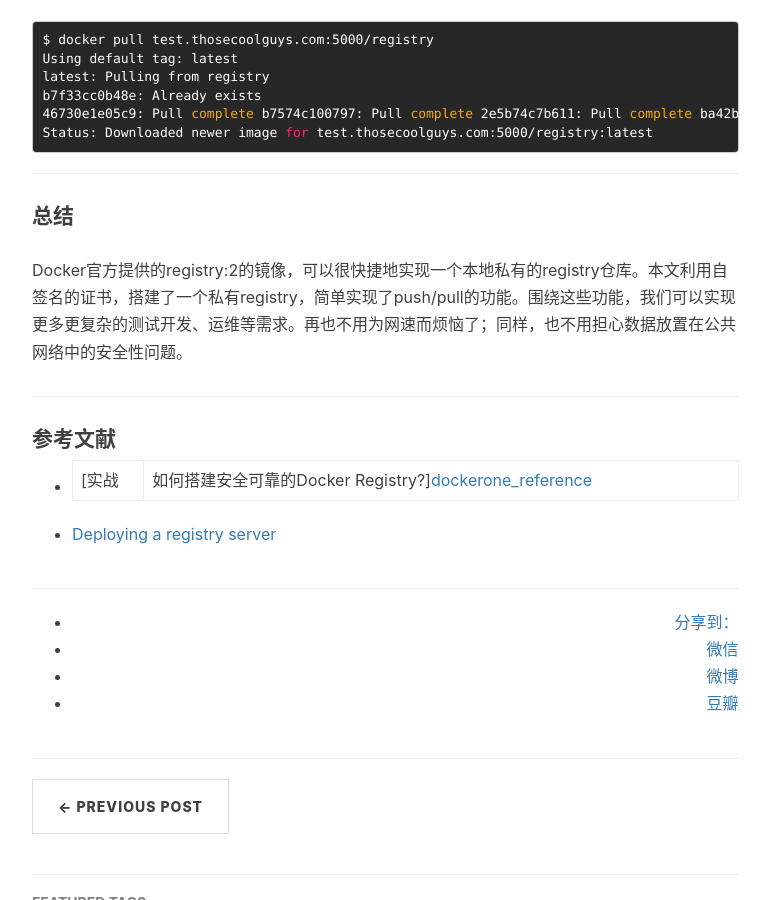
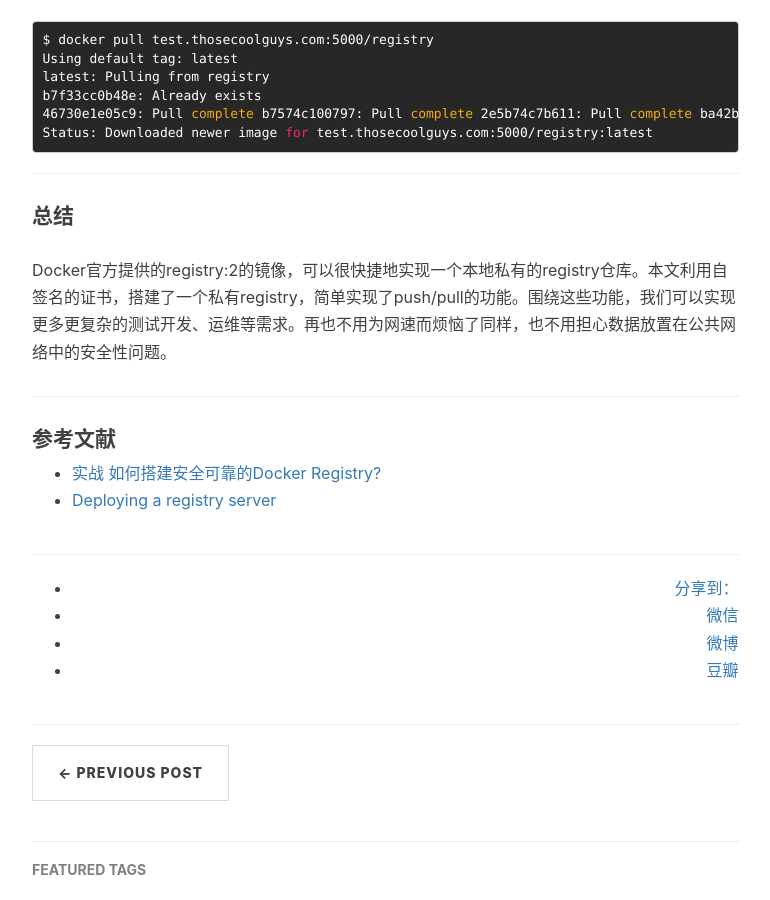
Before and after one commit to benjamin87/benjamin87.github.io, a Jekyll site: the page built from _posts/2017-01-04-docker-registry.markdown, in a window 1280 px wide and 900 px high, scrolled down 2900 px. Shown: the whole window, without its empty margins (233-1003 px from the left). Built offline with Jekyll 4.4.1, drawn with Linux system fonts in a browser that asks for light colours; nearby versions of some CDN libraries; comment, search, counter and statistics services are not loaded; some of the changed text lies outside the part shown.

Commit message:
fix docker registry

```diff
--- a/_posts/2017-01-04-docker-registry.markdown
+++ b/_posts/2017-01-04-docker-registry.markdown
@@ -120,13 +121,13 @@ Status: Downloaded newer image for test.thosecoolguys.com:5000/registry:latest
 
 #### 总结
 
-Docker官方提供的registry:2的镜像，可以很快捷地实现一个本地私有的registry仓库。本文利用自签名的证书，搭建了一个私有registry，简单实现了push/pull的功能。围绕这些功能，我们可以实现更多更复杂的测试开发、运维等需求。再也不用为网速而烦恼了；同样，也不用担心数据放置在公共网络中的安全性问题。
+Docker官方提供的registry:2的镜像，可以很快捷地实现一个本地私有的registry仓库。本文利用自签名的证书，搭建了一个私有registry，简单实现了push/pull的功能。围绕这些功能，我们可以实现更多更复杂的测试开发、运维等需求。再也不用为网速而烦恼了同样，也不用担心数据放置在公共网络中的安全性问题。
 
 ---
 
 #### 参考文献
 
-  - [实战 | 如何搭建安全可靠的Docker Registry?][dockerone_reference]
+  - [实战 如何搭建安全可靠的Docker Registry?][dockerone_reference]
   - [Deploying a registry server][deploying_registry]
 
 [docker registry]:https://docs.docker.com/registry/
```
Also changed, not shown: other parts of _posts/2017-01-04-docker-registry.markdown (+3 -2 lines).
